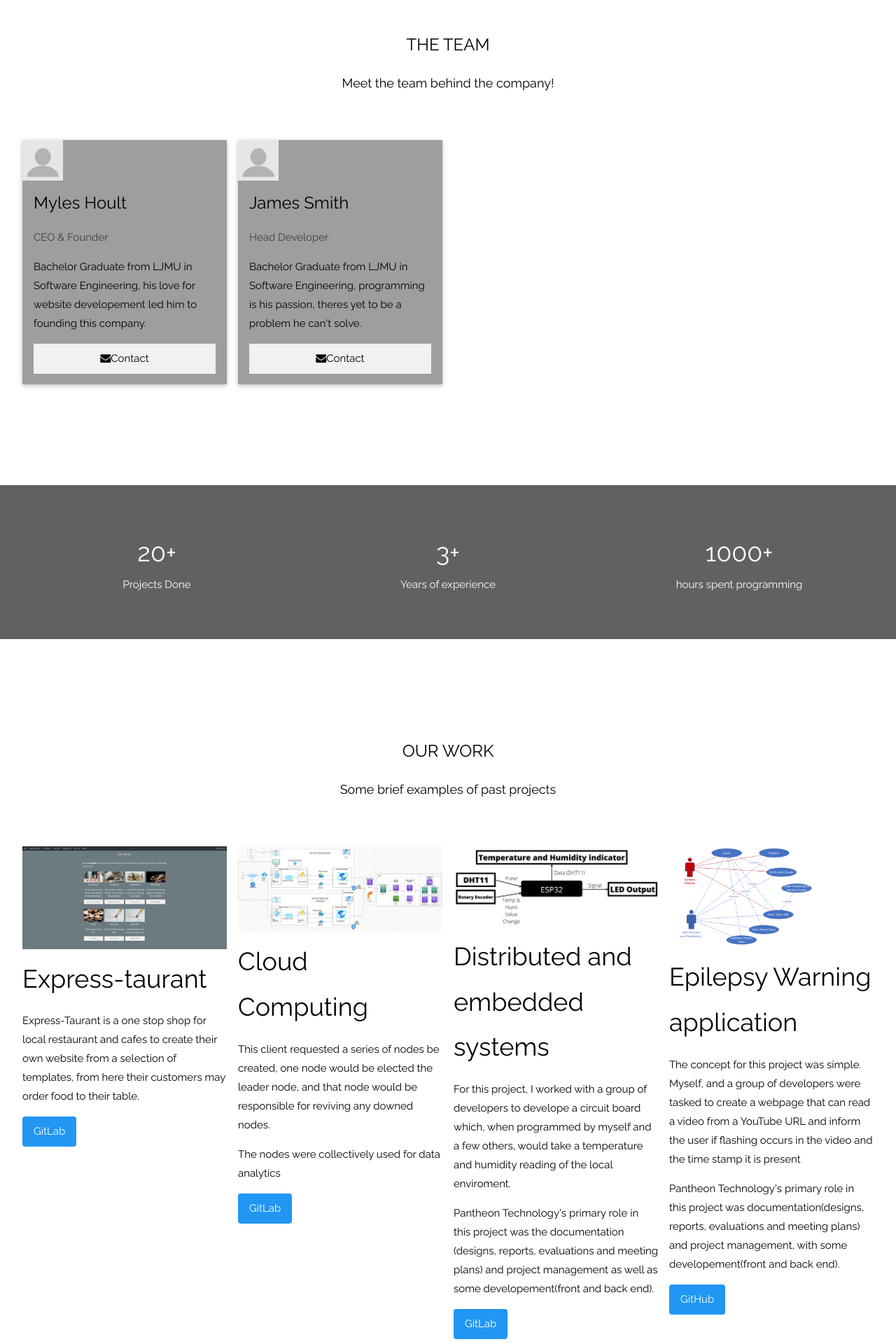
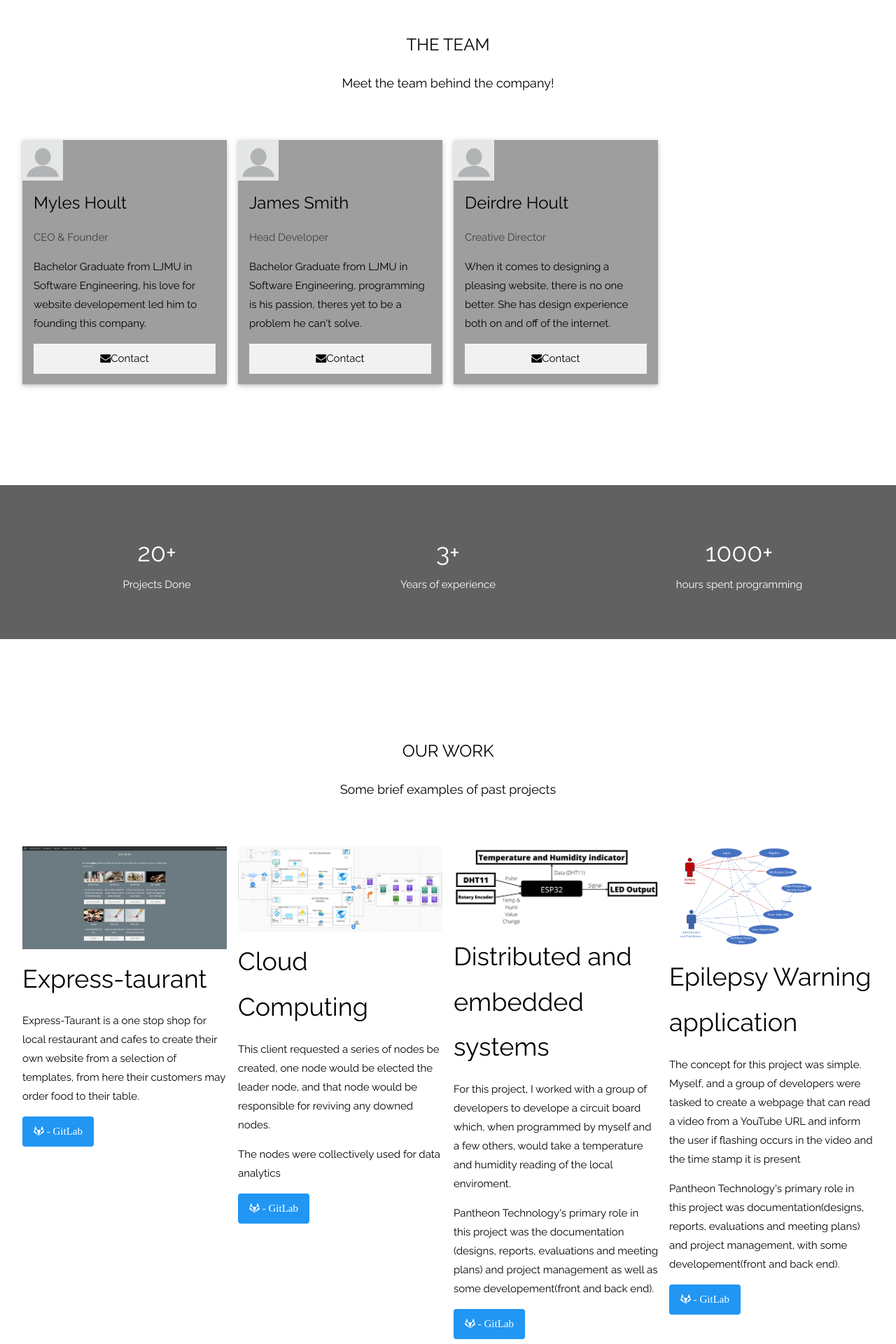
Before and after one commit to Pantheon-Technology/PantheonWebsite, a PHP site: page / in a window 1280 px wide. Shown: the part 2270-4190 px from the top of the page at 70% size. Run offline with PHP 8.4, Linux system fonts and the light colour scheme.

Commit message:
Version 1.1

```diff
--- a/Index.php
+++ b/Index.php
@@ -68,9 +68,11 @@ body, html {
     <p><a href="#about" class="w3-button w3-white w3-padding-large w3-large w3-margin-top w3-opacity w3-hover-opacity-off">Learn about Pantheon</a></p>
   </div>
   <div class="w3-display-bottomleft w3-text-grey w3-large" style="padding:24px 48px">
-    <a href="https://www.instagram.com/pantheontechnology/" class="fa fa-instagram w3-hover-opacity"></a>
-    <a href="https://twitter.com/PantheonTechCo" class="fa fa-twitter w3-hover-opacity"></a>
-    <a href="https://www.linkedin.com/in/myles-hoult-b19706241/" class="fa fa-linkedin w3-hover-opacity"></a>
+    <a href="https://www.instagram.com/pantheontechnology/"><i class="fa fa-instagram w3-hover-opacity">  Instagram</a></i>
+      <a href="https://twitter.com/PantheonTechCo"> <i class="fa fa-twitter w3-hover-opacity"> Twitter</a></i>
+      <a href="https://www.linkedin.com/in/myles-hoult-b19706241/"><i class="fa fa-linkedin w3-hover-opacity"> - Linked In</a></i>
+      <a href="mailto:pantheontechnology2022@gmail.com"><i class="fa fa-envelope"> - Email</a></i>
+
   </div>
 </header>
 
@@ -143,6 +145,17 @@ body, html {
         </div>
       </div>
     </div>
+    <div class="w3-col l3 m6 w3-margin-bottom">
+      <div class="w3-card w3-grey">
+        <img src="Pictures/profile.png" alt="Myles" style="width:20%">
+        <div class="w3-container">
+          <h3>Deirdre Hoult</h3>
+          <p class="w3-opacity">Creative Director</p>
+          <p>When it comes to designing a pleasing website, there is no one better. She has design experience both on and off of the internet.</p>
+          <p><a class="w3-button w3-light-grey w3-block" href="mailto:pantheontechnology2022@gmail.com"><i class="fa fa-envelope"></i>Contact</a></p>
+        </div>
+      </div>
+    </div>
   </div>
 </div>
 
@@ -172,28 +185,28 @@ body, html {
       <img src="Pictures/express-taurant.png" style="width:100%" onclick="onClick(this)" class="w3-hover-opacity" alt="ExpressTaurant">
       <h1>Express-taurant</h1>
       <p> Express-Taurant is a one stop shop for local restaurant and cafes to create their own website from a selection of templates, from here their customers may order food to their table.</p>
-      <a class="w3-button w3-round w3-blue" href="https://gitlab.com/myles_hoult/myleshoultdissertation">GitLab</a>
+      <a class="w3-button w3-round w3-blue" href="https://gitlab.com/myles_hoult/myleshoultdissertation"><i class="fa fa-gitlab"> - GitLab</a></i>
     </div>
     <div class="w3-col l3 m6">
       <img src="Pictures/Cloud-Diagram.png" style="width:100%" onclick="onClick(this)" class="w3-hover-opacity" alt="Cloud Computing">
       <h1>Cloud Computing</h1>
       <p>This client requested a series of nodes be created, one node would be elected the leader node, and that node would be responsible for reviving any downed nodes.</p>
       <p>The nodes were collectively used for data analytics</p>
-      <a class="w3-button w3-round w3-blue" href="https://gitlab.com/myles_hoult/cloud-computing">GitLab</a>
+      <a class="w3-button w3-round w3-blue" href="https://gitlab.com/myles_hoult/cloud-computing"><i class="fa fa-gitlab"> - GitLab</a></i>
     </div>
     <div class="w3-col l3 m6">
       <img src="Pictures/Context Diagram.png" style="width:100%" onclick="onClick(this)" class="w3-hover-opacity" alt="Distributed and embedded systems">
       <h1>Distributed and embedded systems</h1>
       <p>For this project, I worked with a group of developers to develope a circuit board which, when programmed by myself and a few others, would take a temperature and humidity reading of the local enviroment.</p>
       <p>Pantheon Technology's primary role in this project was the documentation (designs, reports, evaluations and meeting plans) and project management as well as some developement(front and back end).</p>
-      <a class="w3-button w3-round w3-blue" href="https://gitlab.com/myles_hoult/distributed-and-embedded-systems">GitLab</a>
+      <a class="w3-button w3-round w3-blue" href="https://gitlab.com/myles_hoult/distributed-and-embedded-systems"><i class="fa fa-gitlab"> - GitLab</a></i>
     </div>
     <div class="w3-col l3 m6">
       <img src="Pictures/UML.png" style="width:70%" onclick="onClick(this)" class="w3-hover-opacity" alt="epilepsy app">
       <h1>Epilepsy Warning application</h1>
       <p>The concept for this project was simple. Myself, and a group of developers were tasked to create a webpage that can read a video from a YouTube URL and inform the user if flashing occurs in the video and the time stamp it is present</p>
       <p>Pantheon Technology's primary role in this project was documentation(designs, reports, evaluations and meeting plans) and project management, with some developement(front and back end).</p>
-      <a class="w3-button w3-round w3-blue" href="https://github.com/JSmith1751/epileptic-patients-warning-application">GitHub</a>
+      <a class="w3-button w3-round w3-blue" href="https://github.com/JSmith1751/epileptic-patients-warning-application"><i class="fa fa-gitlab"> - GitLab</a></i>
     </div>
   </div>
 
@@ -218,13 +231,13 @@ body, html {
       <h1>Local eatery businesses database</h1>
       <p>For this project, Pantheon technology worked with a group of developers to create a system in java that could retrieve any information a user desired from the local eaterys in the areas specified by our client</p>
       <p>Pantheon technology covered all stages of the waterfall model for this project, as well as managing the team behind it.</p>
-      <a class="w3-button w3-round w3-blue" href="https://gitlab.com/smity999/2021-5117compcovidiots">GitLab</a>
+      <a class="w3-button w3-round w3-blue" href="https://gitlab.com/smity999/2021-5117compcovidiots"><i class="fa fa-gitlab"> - GitLab</a></i>
     </div>
   </div>
   <br>
   <h1> You can view more projects here</h1>
-  <a class="w3-button w3-round w3-blue" href="https://gitlab.com/">GitLab</a>
-  <a class="w3-button w3-round w3-blue" href="https://github.com/">GitLab</a>
+  <a class="w3-button w3-round w3-blue" href="https://gitlab.com/"><i class="fa fa-gitlab"> - GitLab</a></i>
+  <a class="w3-button w3-round w3-blue" href="https://github.com/"><i class="fa fa-github"> - GitHub</a></i>
 </div>
 
 <!-- Modal for full size images on click-->
@@ -261,6 +274,7 @@ body, html {
     </div>
   </div>
 </div>
+
 
 <!-- Pricing Section -->
 <div class="w3-container w3-center w3-dark-grey" style="padding:128px 16px" id="pricing">
@@ -322,13 +336,31 @@ body, html {
 </div>
 </div>
 
+<!-- Contact section -->
+<div class="w3-container w3-light-grey" style="padding:128px 16px">
+  <div class="w3-row-padding">
+    <div class="w3-col m6">
+      <h3>GET IN TOUCH!</h3>
+      <p>If you have any questions, do not hesitate to get in touch!</p>
+      <p><a class="w3-button w3-blue w3-block" href="https://www.instagram.com/pantheontechnology/"><i class="fa fa-instagram w3-hover-opacity"></i>  Instagram</a></p>
+      <p><a class="w3-button w3-blue w3-block" href="https://twitter.com/PantheonTechCo"> <i class="fa fa-twitter w3-hover-opacity"></i> Twitter</a></p>
+      <p><a class="w3-button w3-blue w3-block" href="https://www.linkedin.com/in/myles-hoult-b19706241/"><i class="fa fa-linkedin w3-hover-opacity"></i> - Linked In</a></p>
+      <p><a class="w3-button w3-blue w3-block" href="mailto:pantheontechnology2022@gmail.com"><i class="fa fa-envelope"></i> - Email</a></p>
+    </div>
+    <div class="w3-col m6">
+      <img class="w3-image w3-round-large" src="Pictures/Quality.jpeg" alt="Office" width="700" height="394">
+    </div>
+  </div>
+</div>
+
 <!-- Footer -->
 <footer class="w3-center w3-black w3-padding-64">
   <a href="#home" class="w3-button w3-light-grey"><i class="fa fa-arrow-up w3-margin-right"></i>To the top</a>
   <div class="w3-xlarge w3-section">
-    <a href="https://www.instagram.com/pantheontechnology/" class="fa fa-instagram w3-hover-opacity"></a>
-    <a href="https://twitter.com/PantheonTechCo" class="fa fa-twitter w3-hover-opacity"></a>
-    <a href="https://www.linkedin.com/in/myles-hoult-b19706241/" class="fa fa-linkedin w3-hover-opacity"></a>
+    <a href="https://www.instagram.com/pantheontechnology/"><i class="fa fa-instagram w3-hover-opacity"></i></a>
+    <a href="https://twitter.com/PantheonTechCo"><i class="fa fa-twitter w3-hover-opacity"></i></a>
+    <a href="https://www.linkedin.com/in/myles-hoult-b19706241/"><i class="fa fa-linkedin w3-hover-opacity"></i></a>
+    <a href="mailto:pantheontechnology2022@gmail.com"><i class="fa fa-envelope"></i></a>
   </div>
 </footer>
 
```
